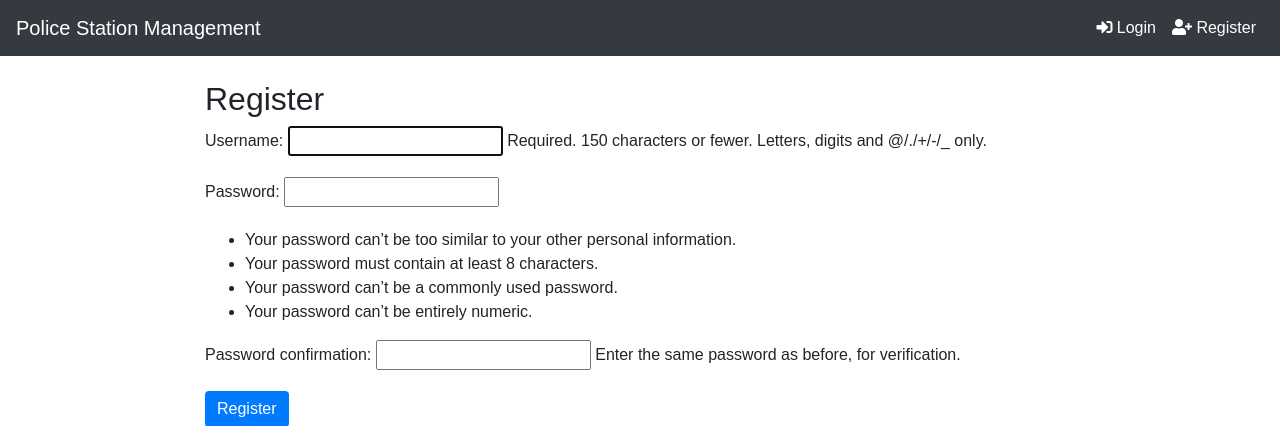
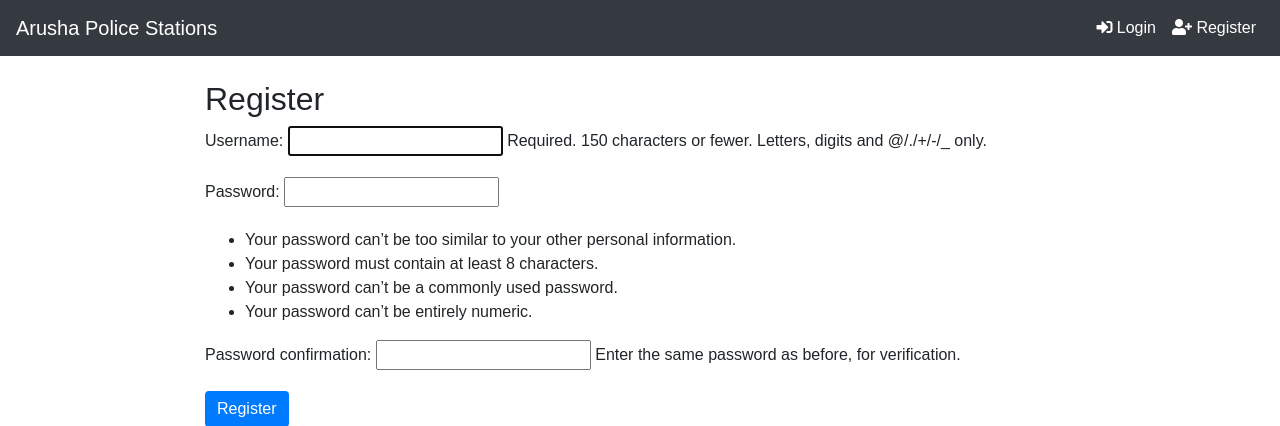
Before and after one commit to FrankMwandi/station-management, a Django app: page /register/ in a window 1280 px wide. Shown: the top 426 px of the page. Run offline with Django 5.2, Linux system fonts and the light colour scheme; some libraries are stand-ins or nearby versions.

Commit message:
change heading in the base

```diff
--- a/reports/templates/base_generic.html
+++ b/reports/templates/base_generic.html
@@ -1,7 +1,7 @@
 <!DOCTYPE html>
 <html>
 <head>
-    <title>{% block title %}Police Station Management{% endblock %}</title>
+    <title>{% block title %}Arusha Police Stations{% endblock %}</title>
     <link rel="stylesheet" href="https://stackpath.bootstrapcdn.com/bootstrap/4.5.2/css/bootstrap.min.css">
     <link rel="stylesheet" href="https://cdnjs.cloudflare.com/ajax/libs/font-awesome/5.15.3/css/all.min.css">
     <script src="https://code.jquery.com/jquery-3.5.1.slim.min.js"></script>
@@ -52,7 +52,7 @@
 </head>
 <body>
     <nav class="navbar navbar-expand-lg navbar-dark">
-        <a class="navbar-brand" href="/">Police Station Management</a>
+        <a class="navbar-brand" href="/">Arusha Police Stations</a>
         <button class="navbar-toggler" type="button" data-toggle="collapse" data-target="#navbarNav" aria-controls="navbarNav" aria-expanded="false" aria-label="Toggle navigation">
             <span class="navbar-toggler-icon"></span>
         </button>
```
